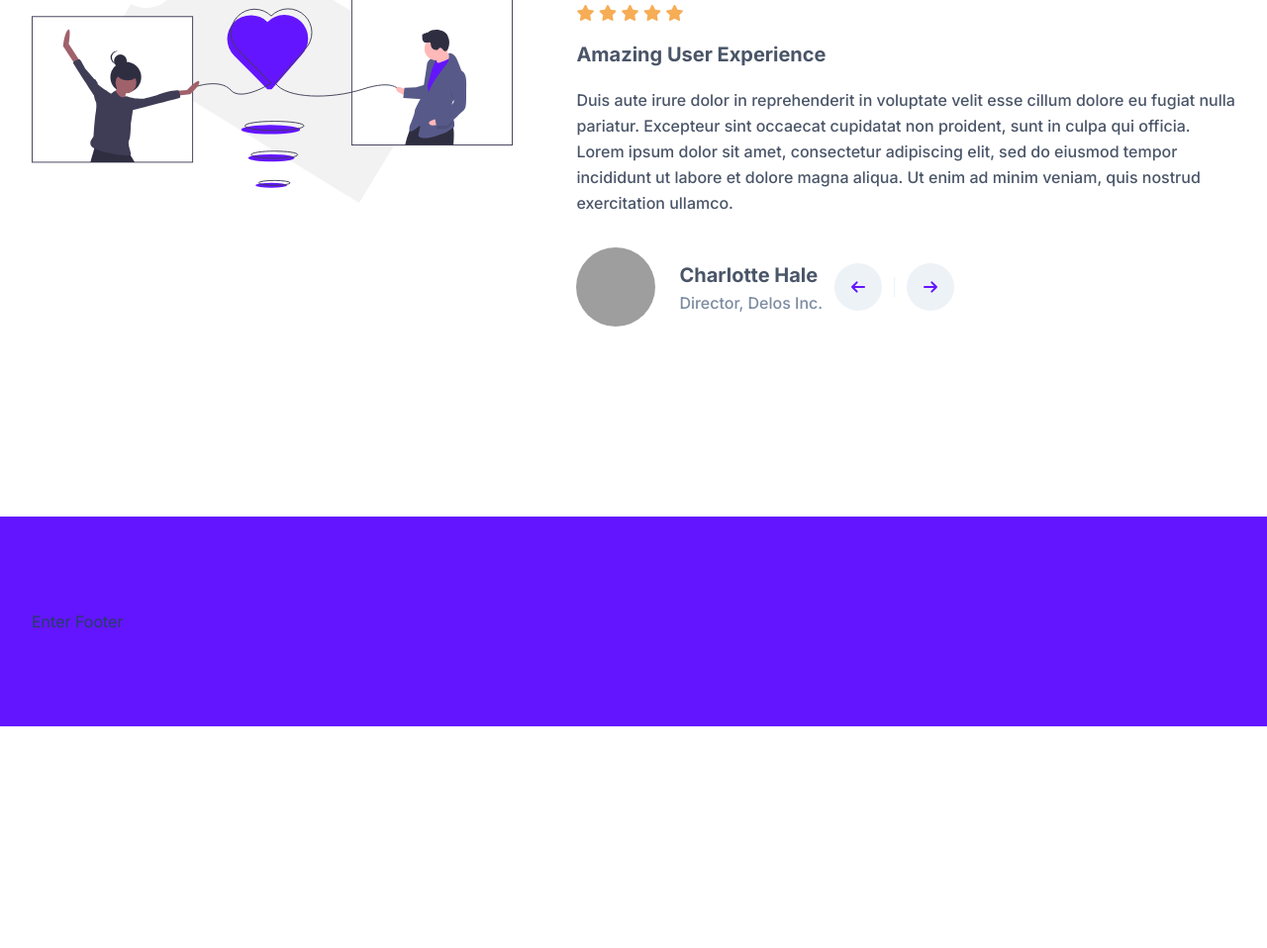
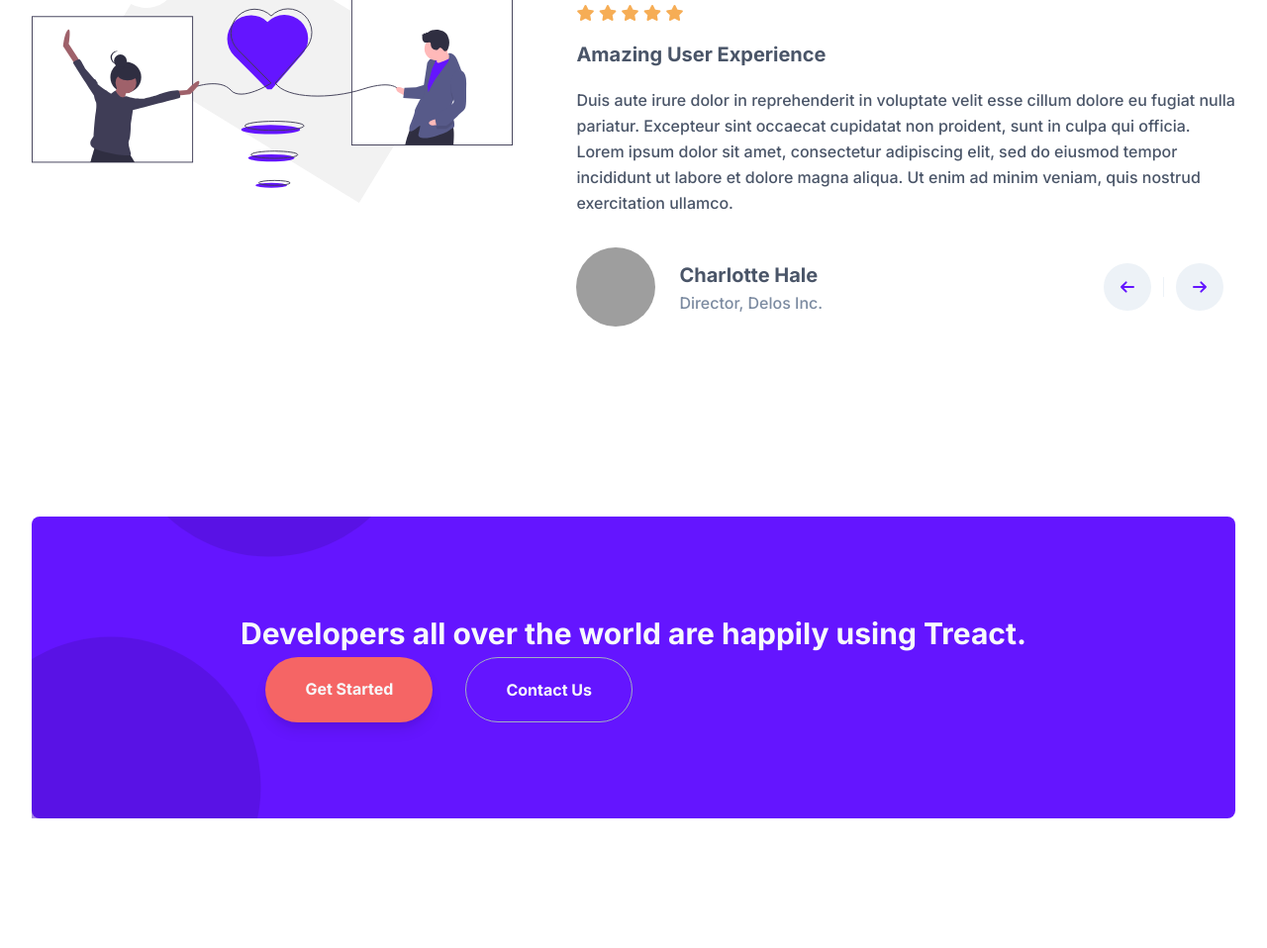
Before and after one commit to JOuelletteDev/treact-final-project, a plain HTML site: page index 2.html in a window 1280 px wide. Shown: the part 5181-6139 px from the top of the page at 99% size. Before the commit the page ends 5915 px from the top, so only its background shows below. Drawn offline with Linux system fonts and the light colour scheme; grey boxes are pictures that could not be loaded.

Commit message:
Issues with start section

```diff
--- a/index 2.html
+++ b/index 2.html
@@ -367,7 +367,8 @@
                                         <div class="testimonial__name">Charlotte Hale</div>
                                         <div class="testimonial__role">Director, Delos Inc.</div>
                                     </div>
-                                    <div class="testimonial__buttons">
+                                </div>
+                                <div class="testimonial__buttons">
                                         <button class="testimonial__button">
                                             <svg fill="none" stroke="rgb(100,21,255)" stroke-linecap="round" stroke-linejoin="round" stroke-width="3" viewBox="0 0 24 24">
                                             <path d="M10 19l-7-7m0 0l7-7m-7 7h18"></path>
@@ -379,16 +380,33 @@
                                             <path d="M14 5l7 7m0 0l-7 7m7-7H3"></path>
                                             </svg>
                                         </button>
-                                    </div>
-                                </div>
                             </div>
                         </div>
                     </div>
                 </div>
+            </div>
         </section>
         <section id="start">
-
-                      </div>
+            <div class="container">
+                <div class="row">
+                    <svg viewBox="0 0 600 600" class="start__blob--1">
+                        <g transform="translate(300,300)">
+                            <path d="M153.6,-239C199.1,-209.8,236,-167.2,258.4,-118C280.9,-68.9,288.9,-13.1,281.2,40.4C273.5,93.9,250.1,145.2,214.7,186.1C179.3,226.9,131.9,257.4,80,272.6C28.2,287.8,-28.2,287.8,-80,272.6C-131.9,257.4,-179.3,226.9,-214.7,186.1C-250.1,145.2,-273.5,93.9,-281.2,40.4C-288.9,-13.1,-280.9,-68.9,-258.4,-118C-236,-167.2,-199.1,-209.8,-153.6,-239C-108.1,-268.3,-54.1,-284.1,0,-284.1C54.1,-284.1,108.1,-268.3,153.6,-239Z" fill="rgb(80,17,204)"></path>
+                        </g>
+                    </svg>
+                    <svg viewBox="0 0 600 600" class="start__blob--2">
+                        <g transform="translate(300,300)">
+                            <path d="M153.6,-239C199.1,-209.8,236,-167.2,258.4,-118C280.9,-68.9,288.9,-13.1,281.2,40.4C273.5,93.9,250.1,145.2,214.7,186.1C179.3,226.9,131.9,257.4,80,272.6C28.2,287.8,-28.2,287.8,-80,272.6C-131.9,257.4,-179.3,226.9,-214.7,186.1C-250.1,145.2,-273.5,93.9,-281.2,40.4C-288.9,-13.1,-280.9,-68.9,-258.4,-118C-236,-167.2,-199.1,-209.8,-153.6,-239C-108.1,-268.3,-54.1,-284.1,0,-284.1C54.1,-284.1,108.1,-268.3,153.6,-239Z" fill="rgb(80,17,204)"></path>
+                        </g>
+                    </svg>
+                    <div class="start__container">
+                        <div class="start__row">
+                            <div class="start__title">Developers all over the world are happily using Treact.</div>
+                            <div class="start__buttons">
+                                <btn class="start__button btn">Get Started</btn>
+                                <btn class="start__button btn">Contact Us</btn>
+                            </div>
+                        </div>
                     </div>
                 </div>
             </div>
--- a/style.css
+++ b/style.css
@@ -1049,6 +1049,10 @@ button {
   border: none;
 }
 
+.testimonial__button:hover {
+  background-color: #cbd5e0;
+}
+
 .divider {
   margin-top: 0.75rem;
   margin-bottom: 0.75rem;
@@ -1071,6 +1075,90 @@ START / CALL TO ACTION ↓
 #start .row {
   position: relative;
   overflow: hidden;
+}
+
+.start__container {
+  padding: 96px 0;
+  width: 100%;
+  background-color: rgb(100, 21, 255);
+  border-radius: 8px;
+  display: flex;
+  justify-content: center;
+  align-items: center;
+}
+
+.start__blob--1 {
+  position: absolute;
+  bottom: 0px;
+  left: 0px;
+  height: 20rem;
+  width: 20rem;
+  transform: translate(-5rem, 8rem);
+  color: rgb(80 17 204);
+  opacity: 0.5;
+}
+
+.start__blob--2 {
+  position: absolute;
+  bottom: 0px;
+  left: 0px;
+  height: 20rem;
+  width: 20rem;
+  transform: translate(5rem, -16rem);
+  color: rgb(80 17 204);
+  opacity: 0.5;
+}
+
+.start__container {
+  padding: 96px 0;
+  width: 100%;
+  background-color: rgb(100, 21, 255);
+  border-radius: 8px;
+  display: flex;
+  justify-content: center;
+  align-items: center;
+}
+
+.start__title {
+  color: #f7fafc;
+  font-size: 30px;
+  font-weight: 700;
+  line-height: 1.5;
+  z-index: 2;
+}
+
+.start__buttons {
+  display: flex;
+  justify-content: flex-end;
+  width: 50%;
+}
+
+.start__button {
+  padding: 20px 40px;
+  border-radius: 500px;
+  font-weight: 700;
+  font-size: 16px;
+  color: #f7fafc;
+  line-height: 1.5;
+  letter-spacing: 0.025;
+  margin: 1px;
+  z-index: 2;
+}
+
+.start__button:nth-child(1) {
+  background: #f56565;
+  box-shadow:
+    rgba(0, 0, 0, 0) 0px 0px 0px 0px,
+    rgba(0, 0, 0, 0) 0px 0px 0px 0px,
+    rgba(0, 0, 0, 0.1) 0px 10px 15px -3px,
+    rgba(0, 0, 0, 0.05) 0px 4px 6px -2px;
+  margin-right: 32px;
+  transition: all 300ms ease;
+}
+
+.start__button:nth-child(2) {
+  border: 1px solid rgb(160 174 192);
+  transition: all 300ms ease;
 }
 
 /*
```
